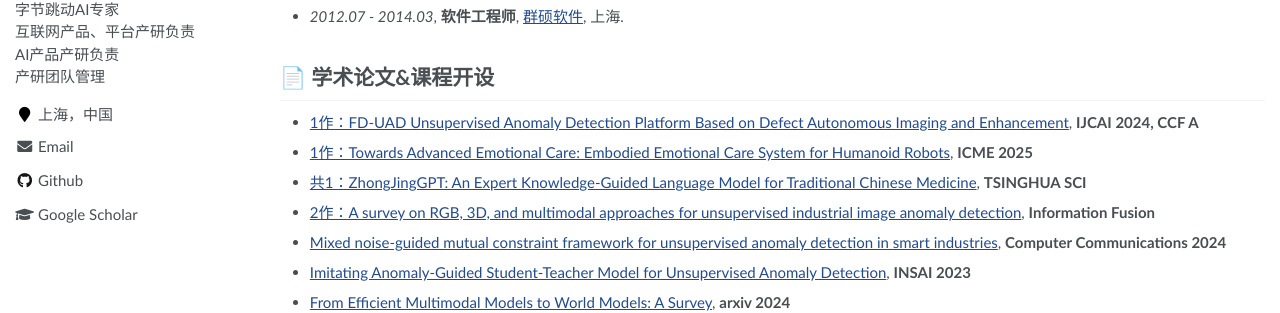
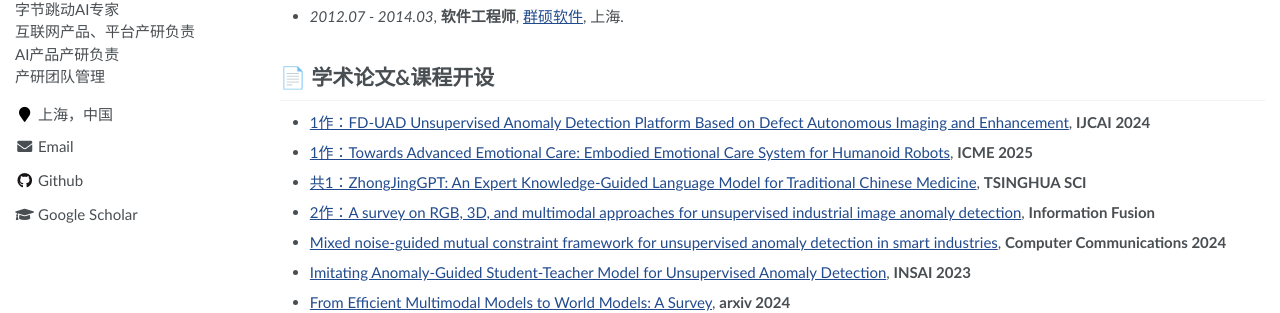
Before and after one commit to yangchangcy/yangchangcy.github.io, a Jekyll site: the page built from _pages/about.md, in a window 1280 px wide and 900 px high. Shown: the part 417-730 px from the top of the window. Built offline with Jekyll 4.4.1, drawn with Linux system fonts in a browser that asks for light colours.

Commit message:
Remove CCF A tag from IJCAI 2024 entry
Co-Authored-By: Claude Opus 4.7 <noreply@anthropic.com>

```diff
--- a/_pages/about.md
+++ b/_pages/about.md
@@ -40,7 +40,7 @@ redirect_from:
 <span class='anchor' id='academic'></span>
 # 📄 学术论文&课程开设
 
-- [1作：FD-UAD Unsupervised Anomaly Detection Platform Based on Defect Autonomous Imaging and Enhancement](https://www.ijcai.org/proceedings/2024/0993.pdf), **IJCAI 2024, CCF A**
+- [1作：FD-UAD Unsupervised Anomaly Detection Platform Based on Defect Autonomous Imaging and Enhancement](https://www.ijcai.org/proceedings/2024/0993.pdf), **IJCAI 2024**
 
 - [1作：Towards Advanced Emotional Care: Embodied Emotional Care System for Humanoid Robots](https://ieeexplore.ieee.org/document/11208942), **ICME 2025**
 
```
